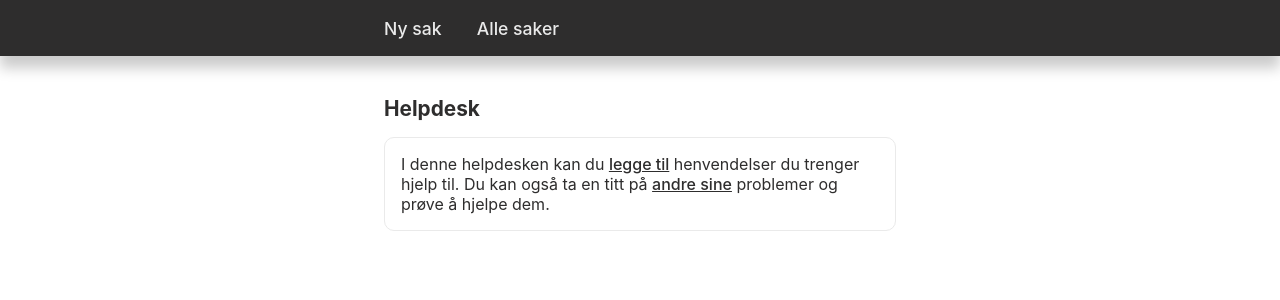
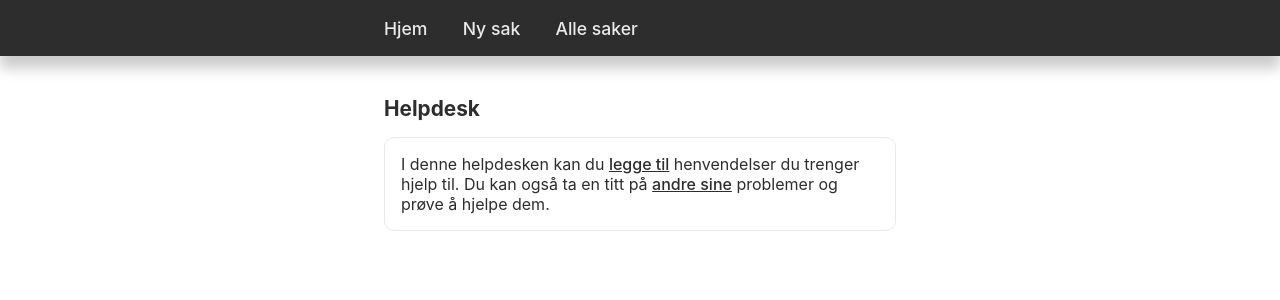
Before and after one commit to toremeek/WebapplikasjonerEksamen2021, a Next.js app in the folder helpdesk/: page / in a window 1280 px wide. Shown: the top 300 px of the page. Built offline with nearby package versions, Linux system fonts and the light colour scheme.

Commit message:
Lagt til lenke til hjem-side

```diff
--- a/helpdesk/components/Navigation.js
+++ b/helpdesk/components/Navigation.js
@@ -4,6 +4,11 @@ const Navigation = () => {
   return (
     <nav className="navigation">
       <ul>
+        <li>
+          <Link href="/">
+            <a>Hjem</a>
+          </Link>
+        </li>
         <li>
           <Link href="/new-issue">
             <a>Ny sak</a>
```
